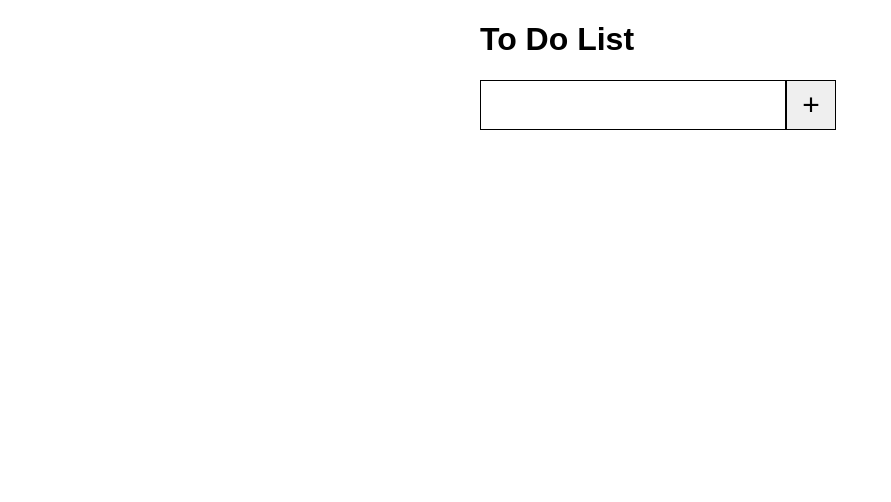
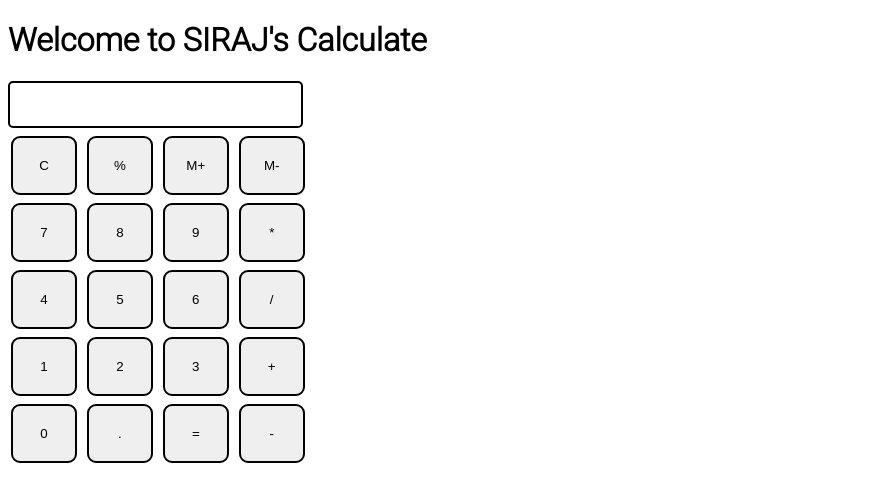
Before and after one commit to siraj0720/to-do-list, a plain HTML site: page index.html in a window 1280 px wide. Shown: the whole page, without its empty margins (0-891 px from the left). Drawn offline with Linux system fonts and the light colour scheme.

Commit message:
first commit

```diff
--- a/index.html
+++ b/index.html
@@ -1,19 +1,52 @@
+<!DOCTYPE html>
+<html>
 
-<!DOCTYPE html>
-<html lang="en">
 <head>
-    <meta charset="UTF-8">
-    <meta name="viewport" content="width=device-width, initial-scale=1.0">
-    <link rel="stylesheet" href="style.css">
-    <title>To Do List</title>
+  <meta charset="utf-8">
+  <meta name="viewport" content="width=device-width">
+  <title>Calculate me! - A calculator made my me</title>
+  <link href="style.css" rel="stylesheet" type="text/css" />
+  <link href="utils.css" rel="stylesheet" type="text/css" />
 </head>
+
 <body>
-    <h1>To Do List</h1>
-    <div class="container">
-        <input id="inputField" type="text"><button id="addToDo">+</button>
-        <div class="to-dos" id="toDoContainer">
-        </div>
+  <h1 class="text-center">Welcome to SIRAJ's Calculate </h1>
+  <div class="container flex flex-col items-center mx-auto m-w-20">
+    <div class="row">
+      <input class="input" type="text"/>
     </div>
-    <script src="main.js"></script>
+    <div class="row">
+      <button class="button">C</button>
+      <button class="button">%</button>
+      <button class="button">M+</button>
+      <button class="button">M-</button>
+    </div>
+    <div class="row">
+      <button class="button">7</button>
+      <button class="button">8</button>
+      <button class="button">9</button>
+      <button class="button">*</button>
+    </div>
+    <div class="row">
+      <button class="button">4</button>
+      <button class="button">5</button>
+      <button class="button">6</button>
+      <button class="button">/</button>
+    </div>
+    <div class="row">
+      <button class="button">1</button>
+      <button class="button">2</button>
+      <button class="button">3</button>
+      <button class="button">+</button>
+    </div>
+    <div class="row">
+      <button class="button">0</button>
+      <button class="button">.</button>
+      <button class="button">=</button>
+      <button class="button">-</button>
+    </div>
+  </div>
+  <script src="script.js"></script>
 </body>
+
 </html>
--- a/main.js
+++ /dev/null
@@ -1,17 +0,0 @@
-let addToDoButton = document.getElementById('addToDo');
-let toDoContainer = document.getElementById('toDoContainer');
-let inputField = document.getElementById('inputField');
-
-addToDoButton.addEventListener('click', function(){
-    var paragraph = document.createElement('p');
-    paragraph.classList.add('paragraph-styling');
-    paragraph.innerText = inputField.value;
-    toDoContainer.appendChild(paragraph);
-    inputField.value = "";
-    paragraph.addEventListener('click', function(){
-        paragraph.style.textDecoration = "line-through";
-    })
-    paragraph.addEventListener('dblclick', function(){
-        toDoContainer.removeChild(paragraph);
-    })
-})
--- /dev/null
+++ b/script.js
@@ -0,0 +1,20 @@
+// Todo: Make M+ M- and MC functional
+let string = "";
+let buttons = document.querySelectorAll('.button');
+Array.from(buttons).forEach((button)=>{
+  button.addEventListener('click', (e)=>{
+    if(e.target.innerHTML == '='){
+      string = eval(string);
+      document.querySelector('input').value = string;
+    }
+    else if(e.target.innerHTML == 'C'){
+      string = ""
+      document.querySelector('input').value = string;
+    }
+    else{
+    console.log(e.target)
+    string = string + e.target.innerHTML;
+    document.querySelector('input').value = string;
+      }
+  })
+})
--- a/style.css
+++ b/style.css
@@ -1,38 +1,27 @@
-
+@import url('https://fonts.googleapis.com/css2?family=Roboto:wght@300&family=Ubuntu:wght@300&display=swap');
 html, body {
-    width: 50%;
-    margin: 0 auto;
-    font-family: Arial, Helvetica, sans-serif;
+  height: 100%;
+  width: 100%;
+  font-family: 'Roboto', sans-serif;
 }
 
-.container {
-    width: 360px;
+.button{
+  width: 66px;
+  padding: 20px;
+  margin: 0 3px;
+  border: 2px solid black;
+  border-radius: 9px;
+  cursor: pointer;
 }
 
-#inputField {
-    width: 300px;
-    height: 46px;
-    border-width: 0;
-    border: 1px solid black;
-    outline: none;
-    font-size: 25px;
-    vertical-align: middle;
+.row{
+  margin: 8px 0;
 }
-
-#addToDo {
-    height: 50px;
-    width: 50px;
-    border: 1px solid black;
-    vertical-align: middle;
-    font-size: 30px;
+.row input{
+  width: 291px;
+  font-size: 20px;
+    margin: 0;
+    padding: 10px 0px;
+    border: 2px solid black;
+    border-radius: 5px;
 }
-
-.paragraph-styling {
-    margin: 0;
-    cursor: pointer;
-    font-size: 20px;
-}
-
-.to-dos {
-    margin-top: 25px;
-}
--- /dev/null
+++ b/util.css
@@ -0,0 +1,22 @@
+.text-center{
+    text-align: center;
+  }
+
+  .bg-red{
+    background: red;
+  }
+
+  .mx-auto{
+    margin: auto;
+  }
+
+  .flex{
+    display:flex;
+  }
+  .flex-col{
+    flex-direction: column;
+  }
+
+  .items-center{
+    align-items: center;
+  }
```
Also changed, not shown: 1 other file.
